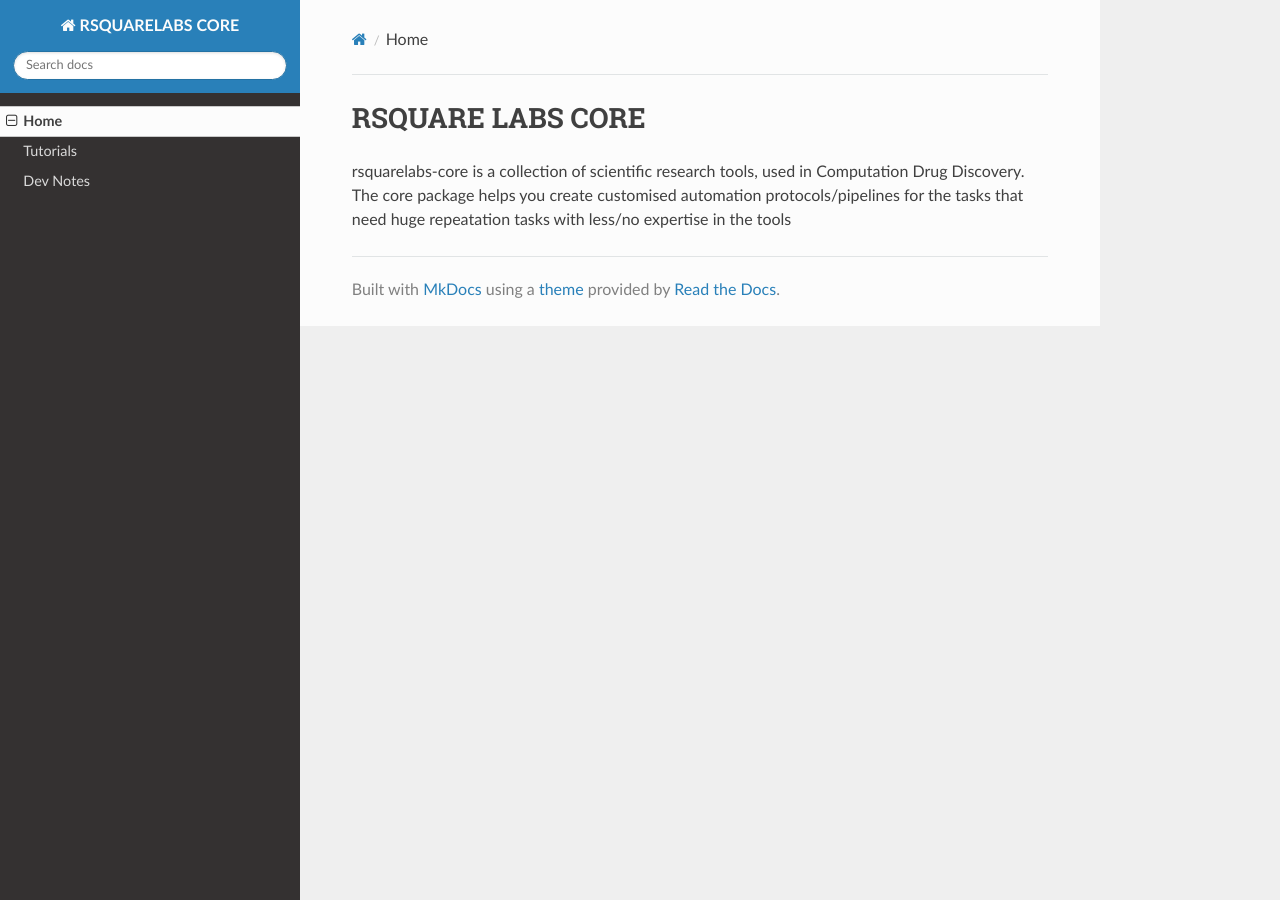
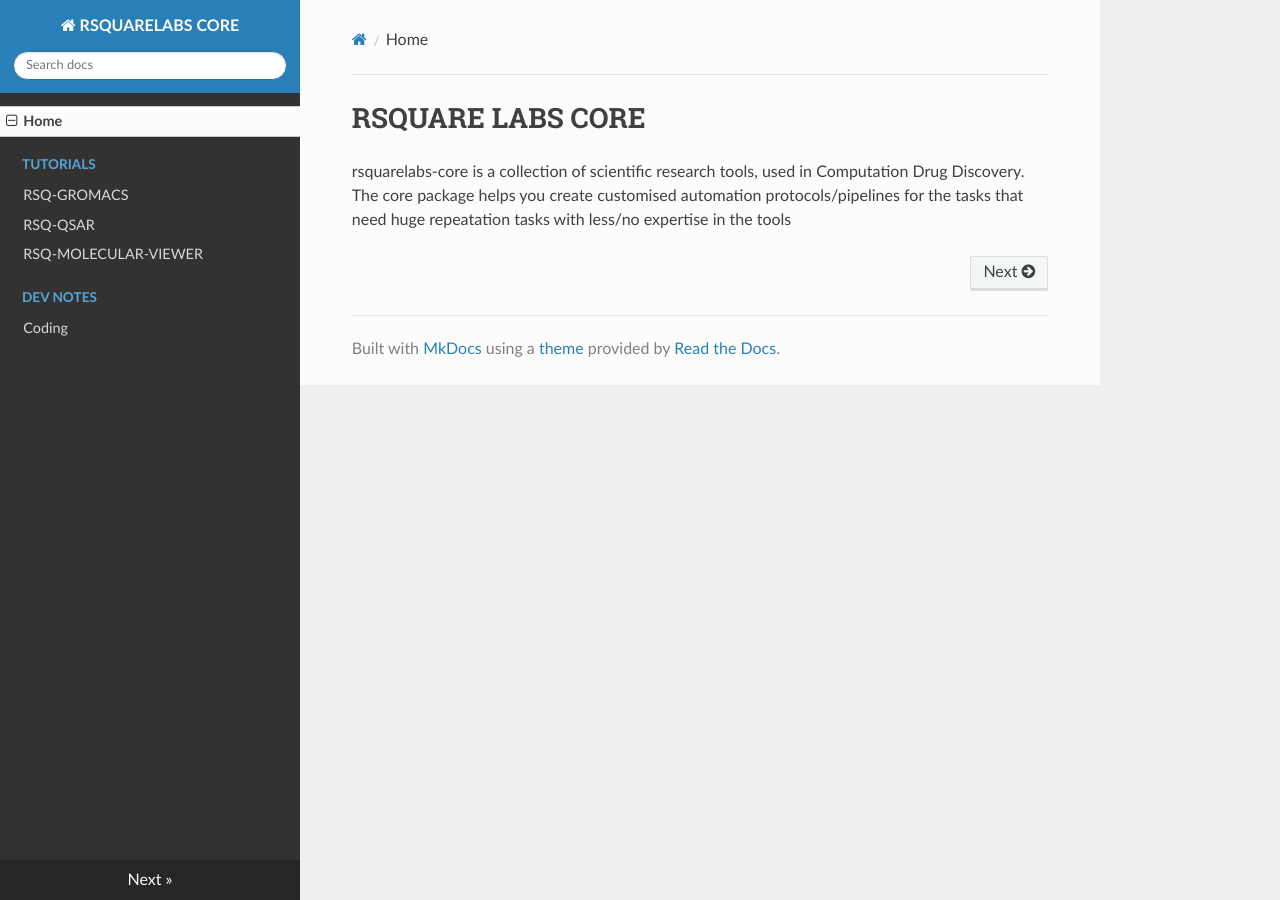
Before and after one commit to waffle-iron/rsquarelabs-core, an MkDocs documentation site: the page built from docs/index.md, in a window 1280 px wide. Built offline with MkDocs 1.6.1, drawn with Linux system fonts in a browser that asks for light colours; nearby versions of some CDN libraries; old or Windows-style settings are respelled for this version of MkDocs.

```diff
--- a/mkdocs.yml
+++ b/mkdocs.yml
@@ -1,8 +1,13 @@
 site_name: RSQUARELABS CORE
+site_url: http://docs.rsquaelabs.org
 docs_dir: docs
 pages:
 - Home: index.md
-- Tutorials: tutorials/
-- Dev Notes: dev-notes/
+- Tutorials:
+    - RSQ-GROMACS: tutorials/rsq-gromacs.md
+    - RSQ-QSAR: tutorials/rsq-qsar.md
+    - RSQ-MOLECULAR-VIEWER: tutorials/molecular-viewer.md
+- Dev Notes:
+    - Coding: /dev-notes/coding.md
 
 theme: readthedocs
```
